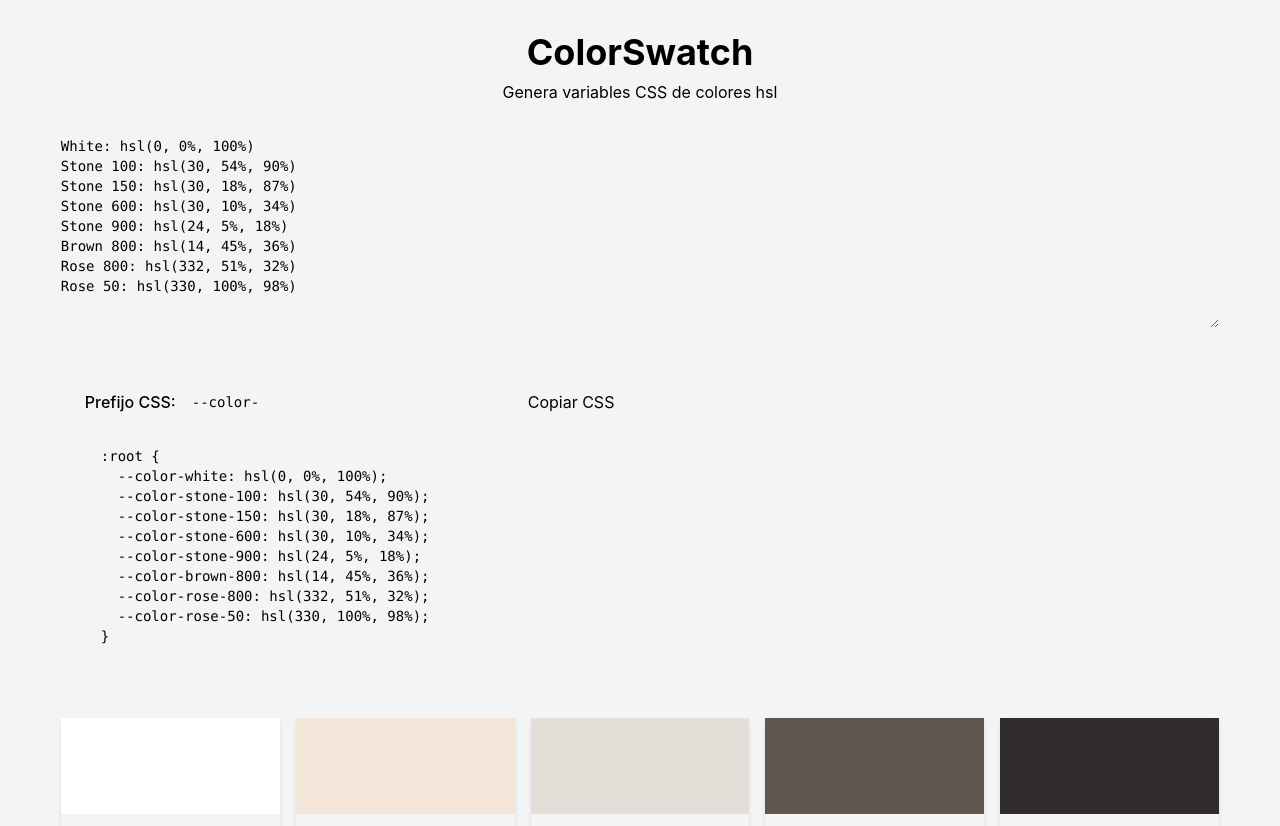
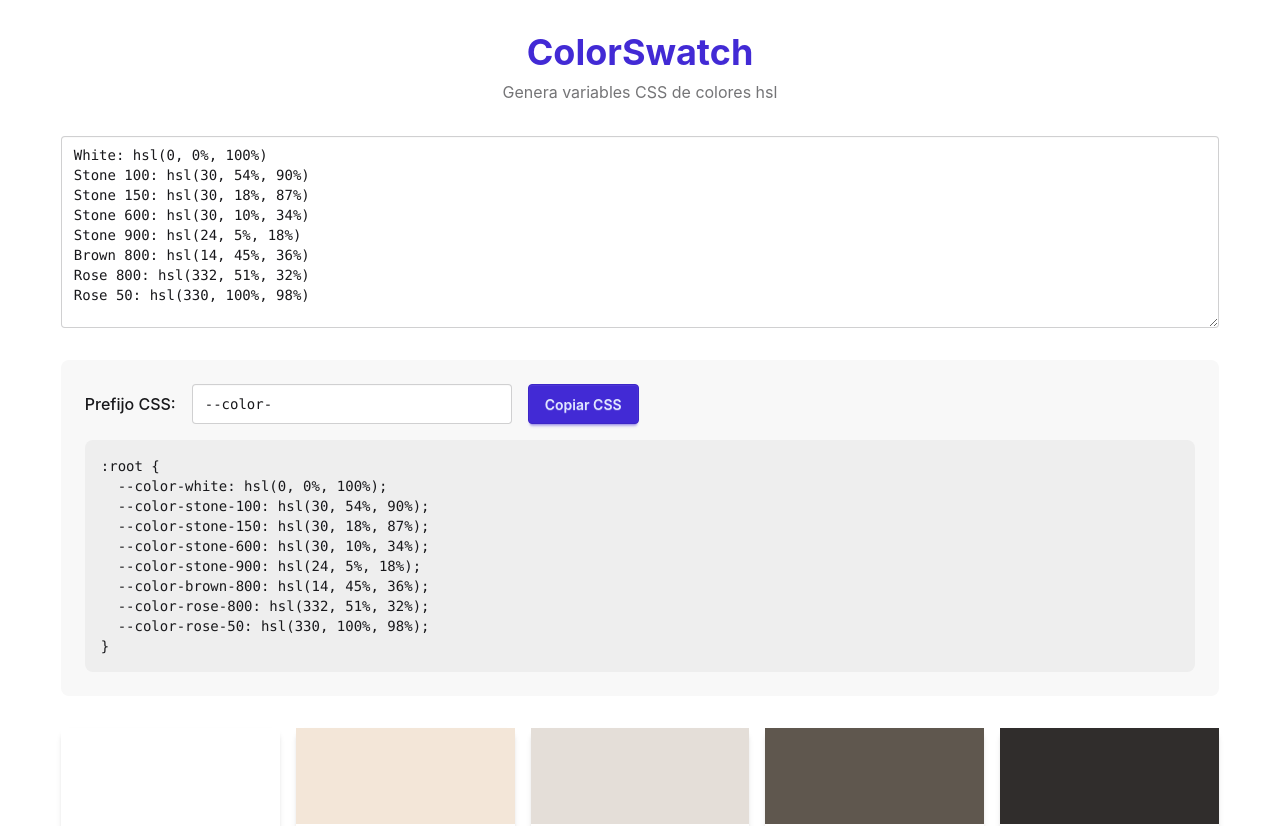
Before and after one commit to AGutierrezR/color-swatch, a React (Vite) app: page / in a window 1280 px wide. Shown: the top 826 px of the page. Built offline with nearby package versions, Linux system fonts and the light colour scheme.

Commit message:
Fix daisyUl v5 configuration

```diff
--- a/index.html
+++ b/index.html
@@ -1,5 +1,5 @@
 <!doctype html>
-<html lang="es">
+<html lang="es" data-theme="light">
   <head>
     <meta charset="UTF-8" />
     <meta name="viewport" content="width=device-width, initial-scale=1.0" />
--- a/src/index.css
+++ b/src/index.css
@@ -1,7 +1,8 @@
 @import "tailwindcss";
+@plugin "daisyui";
 
 body {
-  @apply bg-gray-100;
+  @apply bg-base-100;
 }
 
 :root {
```
